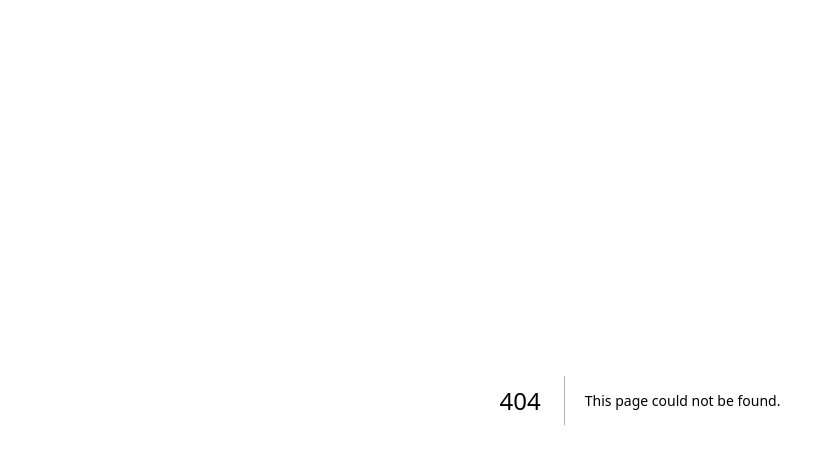
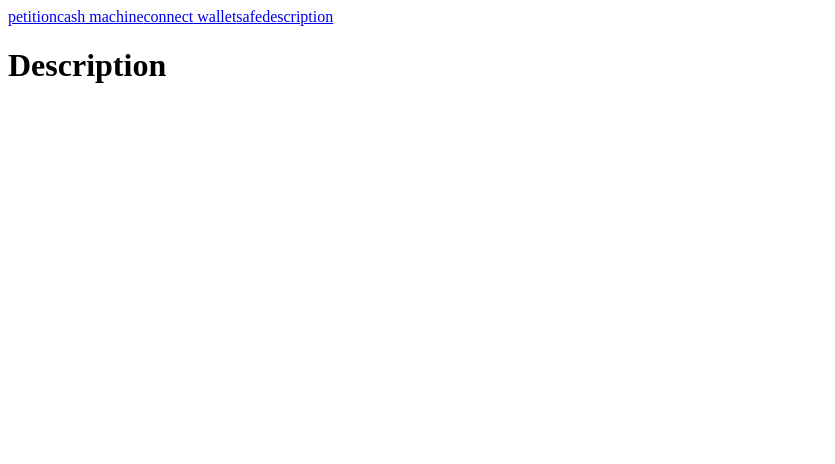
Before and after one commit to vkuper77/white-list, a Next.js app: page /description in a window 1280 px wide. Before the commit this address had no page. Shown: the top 464 px of the page, without its empty margins (0-835 px from the left). Built offline with nearby package versions, Linux system fonts and the light colour scheme.

Commit message:
feat: add pages

```diff
--- /dev/null
+++ b/pages/description.js
@@ -0,0 +1,11 @@
+import NavBar from '@/src/components/NavBar'
+
+const Description = () => {
+    return (
+    <div>
+        <NavBar />
+        <h1>Description</h1>
+    </div>
+    )
+}
+export default Description
--- /dev/null
+++ b/src/components/NavBar.js
@@ -0,0 +1,22 @@
+import Link from 'next/link'
+
+const NavBar = () => {
+    return <div>
+    <Link href='/'>
+      petition
+    </Link>
+    <Link href='/cash-machine'>
+      cash machine
+    </Link>
+    <Link href='/connect-wallet'>
+      connect wallet
+    </Link>
+    <Link href='/safe'>
+      safe
+    </Link>
+    <Link href='/description'>
+      description
+    </Link>
+  </div>
+}
+export default NavBar
```
Also changed, not shown: pages/cash-machine.js (added, +12 -0 lines), pages/connect-wallet.js (added, +11 -0 lines), pages/index.js (+3 -7 lines), pages/safe.js (added, +11 -0 lines).
